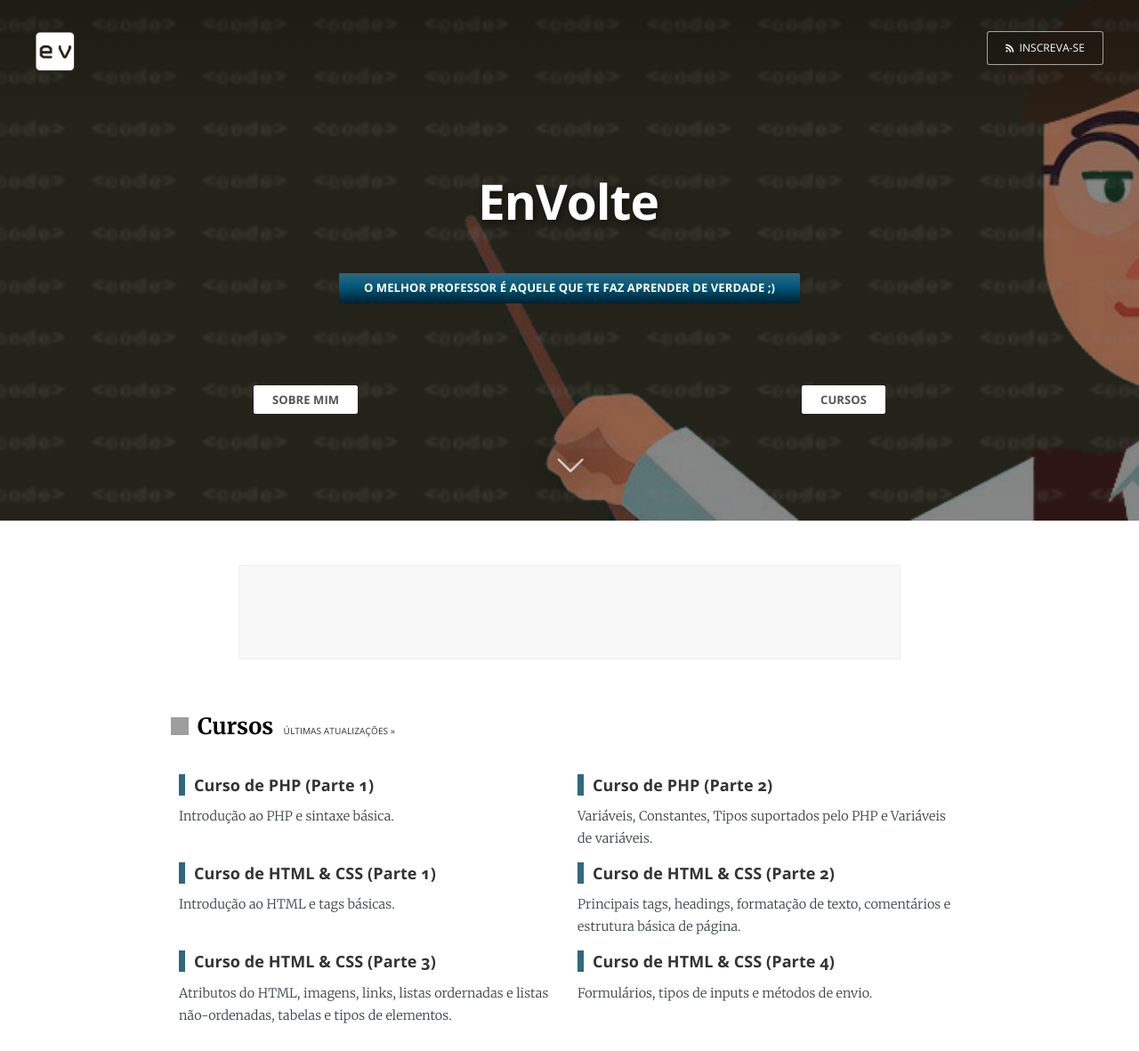
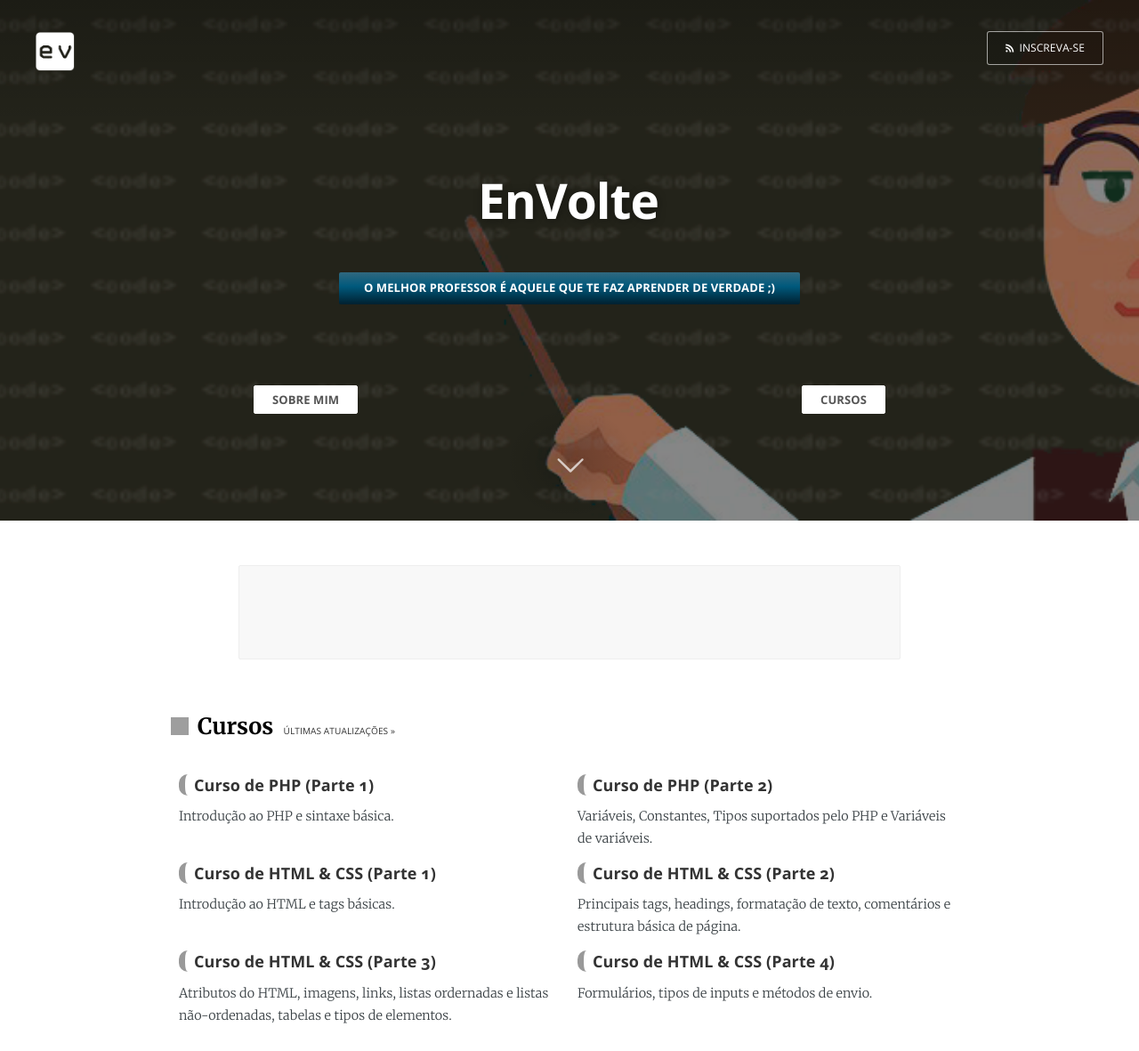
Before and after one commit to EnVolte/envolte.github.io, a Jekyll site: the page built from index.html, in a window 1280 px wide. Shown: the top 1181 px of the page at 89% size. Built offline with Jekyll 4.4.1, drawn with Linux system fonts in a browser that asks for light colours; the list of posts is cut into pages by our own code; grey boxes are pictures that could not be loaded.

Commit message:
Update screen.css

```diff
--- a/assets/css/screen.css
+++ b/assets/css/screen.css
@@ -667,7 +667,7 @@ margin on the iframe, cause it breaks stuff. */
     letter-spacing: -1px;
     font-weight: bold;
     font-family: "Open Sans", sans-serif;
-    color: #fff; text-shadow: 2px 3px 10px rgba(0,0,0,0.5);
+    color: #fff; text-shadow: 1px 1px 10px rgba(0,0,0,0.4);
 }
 
 .page-description {
@@ -1800,7 +1800,7 @@ div#titulo {max-width: 73%; margin-left: auto; margin-right: auto; font-family:
 background: -moz-linear-gradient(top, rgba(48,104,127,1) 0%, rgba(0,89,124,1) 44%, rgba(0,32,48,1) 100%); /* FF3.6-15 */
 background: -webkit-linear-gradient(top, rgba(48,104,127,1) 0%,rgba(0,89,124,1) 44%,rgba(0,32,48,1) 100%); /* Chrome10-25,Safari5.1-6 */
 background: linear-gradient(to bottom, rgba(48,104,127,1) 0%,rgba(0,89,124,1) 44%,rgba(0,32,48,1) 100%); /* W3C, IE10+, FF16+, Chrome26+, Opera12+, Safari7+ */
-filter: progid:DXImageTransform.Microsoft.gradient( startColorstr='#30687f', endColorstr='#002030',GradientType=0 ); /* IE6-9 */ border-radius: 2px; text-transform: uppercase; font-weight: bold; font-size: 13px; padding: 1px 0px 2px; overflow: hidden; margin-top: 50px;}
+filter: progid:DXImageTransform.Microsoft.gradient( startColorstr='#30687f', endColorstr='#002030',GradientType=0 ); /* IE6-9 */ border-radius: 2px; text-transform: uppercase; font-weight: bold; font-size: 13px; padding: 2px 0px 2px; overflow: hidden; margin-top: 50px;}
 
 
 footer#baixo {width: 100%; background: rgb(48,104,127); /* Old browsers */
@@ -1839,10 +1839,10 @@ section#about a {color: #30687f; font-weight: bold;}
 #alin {width: 100%; height: auto; display: inline-block; margin: 1rem auto 0; position: relative; z-index: 1;}
 ul#curso {float: left; width: 100%; margin: 0px 0px 0px -30px; position: relative; line-height: 1.4em;}
 ul#curso li {float: left; margin-left: 1%; margin-right: 1%; width: 48%; background: #; height: 85px; padding: 0; list-style: none; z-index: 9;}
-ul#curso li a {color: #333; border-left: 7px solid #30687f; padding-left: 10px; text-decoration: none; font-family: Open Sans; font-weight: bold;}
+ul#curso li a {color: #333; border-left: 7px solid #999; border-top-left-radius: 10px; border-bottom-left-radius: 10px; padding-left: 10px; text-decoration: none; font-family: Open Sans; font-weight: bold;}
 ul#curso li p {margin-top: 10px; font-size: 0.8em;}
 
-.linecircle {width: 100%; height: 20px; position: relative; border-bottom: 1px solid #e7eef2;}
+.linecircle {width: 70%; margin: -12px 0px 0px; height: 20px; position: relative; border-bottom: 1px solid #e7eef2;}
 .linecircle:after {
     display: block;
     content: "";
```
